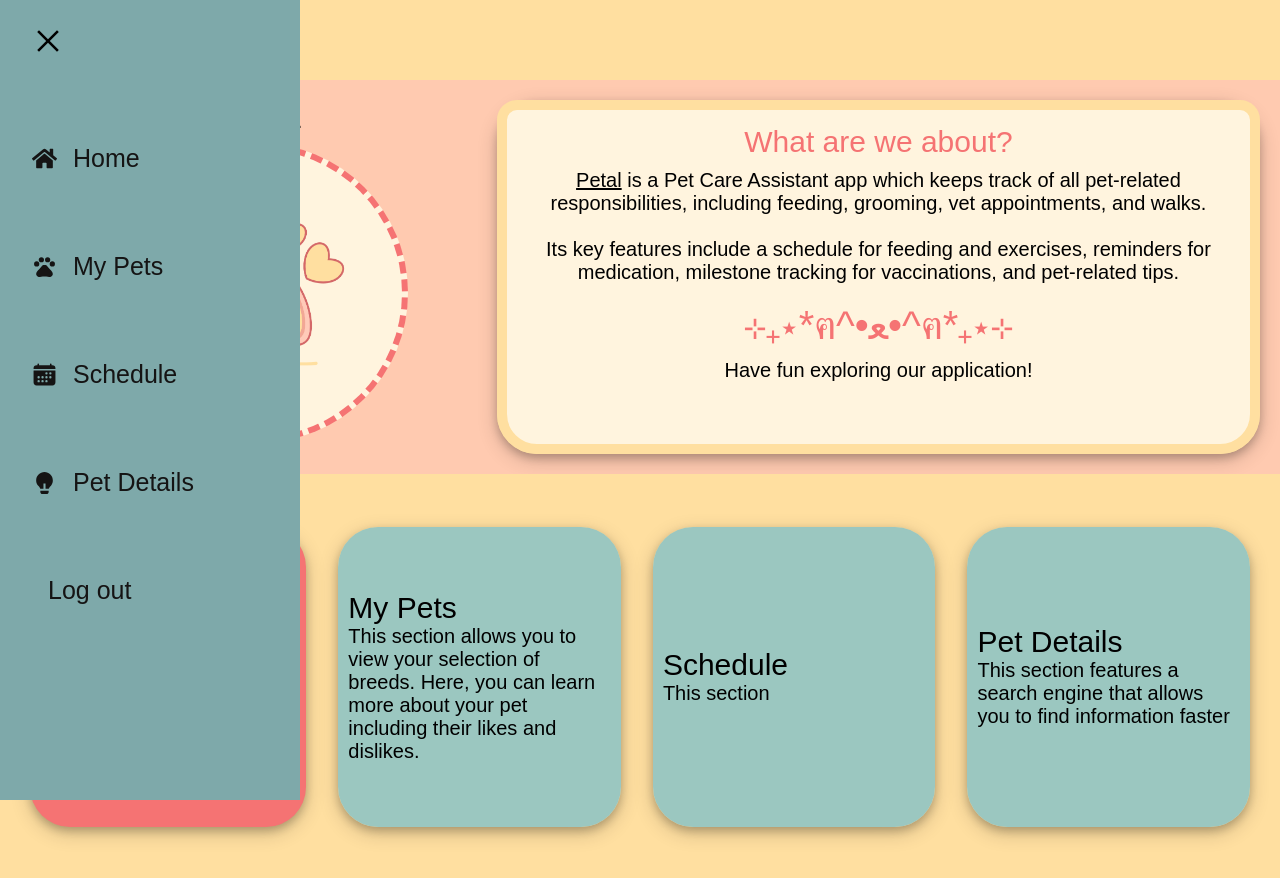
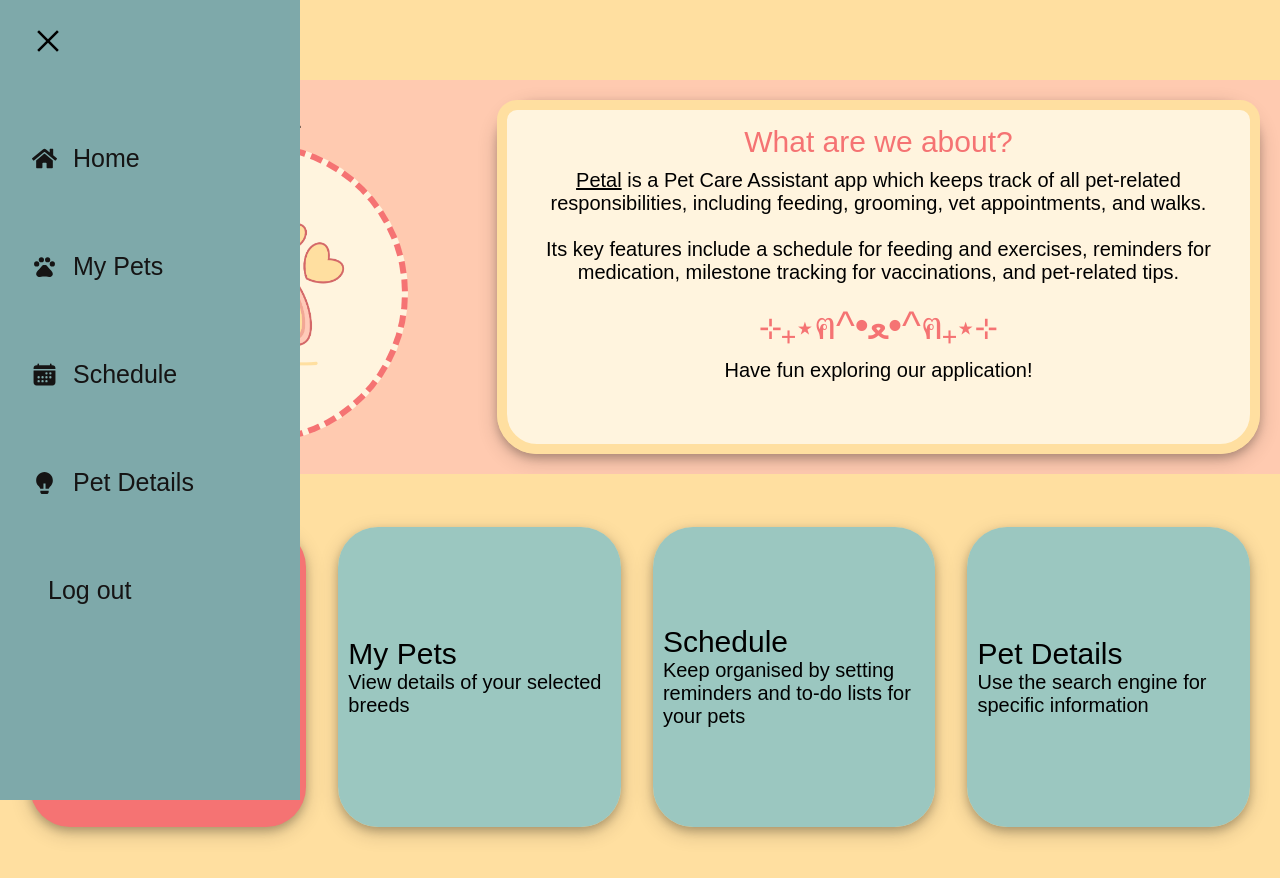
Before and after one commit to shanwhite/petal, a React (Create React App) app in the folder petal/: page /home in a window 1280 px wide. Built offline with nearby package versions, Linux system fonts and the light colour scheme; no server answers; a web font is replaced by a local one.

Commit message:
updated homepage

```diff
--- a/petal/src/pages/index.js
+++ b/petal/src/pages/index.js
@@ -40,7 +40,7 @@ function Home() {
                             <h1>What are we about?</h1>
                             <p><u>Petal</u> is a Pet Care Assistant app which keeps track of all pet-related responsibilities, including feeding, grooming, vet appointments, and walks.<br /><br />
                             Its key features include a schedule for feeding and exercises, reminders for medication, milestone tracking for vaccinations, and pet-related tips.</p><br/>
-                        <div className="cat">⊹₊⋆*ฅ^•ﻌ•^ฅ*₊⋆⊹</div>
+                            <div className="cat">⊹₊⋆ฅ^•ﻌ•^ฅ₊⋆⊹</div>
                             <p>Have fun exploring our application!</p>
                             </div>
                         </div>
@@ -49,14 +49,15 @@ function Home() {
             <section className="banner2">
                 <div className="square"><h1>How it works</h1></div>
                 <div className="square2"><h1>My Pets</h1>
-            <p>This section allows you to view your selection of breeds. Here, you can learn more about your pet including their likes and dislikes. </p>
+                <p>View details of your selected breeds</p>
                 </div>
                 <div className="square2"><h1>Schedule</h1>
-            <p>This section </p>
+                <p>Keep organised by setting reminders and to-do lists for your pets</p>
                 </div>
-            <div className="square2"><h1>Pet Details</h1><p>This section features a search engine that allows you to find information faster</p></div>
+                <div className="square2"><h1>Pet Details</h1><p>Use the search engine for specific information</p></div>
             </section>
         </div>
     );
 };
+
 export default Home;
--- a/petal/src/pages/schedule.js
+++ b/petal/src/pages/schedule.js
@@ -42,7 +42,6 @@ function Schedule() {
                   ))}
                </tbody>
             </table>
-
          </div>
       </div>
    );
```
Lines whose indentation alone changed are shown as unchanged.
